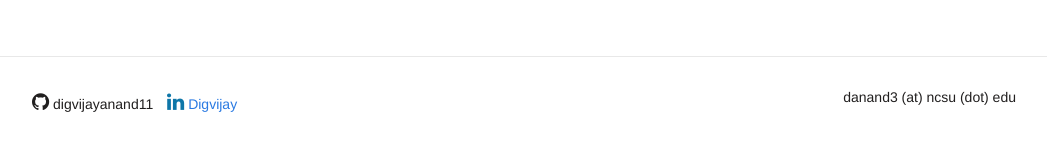
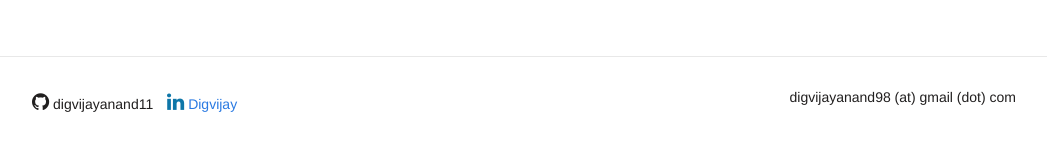
Before and after one commit to digvijayanand11/digvijayanand11.github.io, a Jekyll site: the page built from index.html, in a window 1280 px wide. Shown: the part 503-654 px from the top of the page, without its empty margins (116-1163 px from the left). Built offline with Jekyll 4.4.1, drawn with Linux system fonts in a browser that asks for light colours; nearby versions of some CDN libraries; some web fonts are replaced; a style sheet for code colours, icons or effects is not loaded.

Commit message:
Update layout.html

```diff
--- a/_layouts/layout.html
+++ b/_layouts/layout.html
@@ -72,7 +72,7 @@
       </div>
       <div class="force five columns">
         <p class="site-description">
-          <a href="mailto:digvijayanand98@gmail.com" style="color:#211F1F">danand3 (at) ncsu (dot) edu</a>
+          <a href="mailto:digvijayanand98@gmail.com" style="color:#211F1F">digvijayanand98 (at) gmail (dot) com</a>
         </p>
       </div>
     </div>
```
